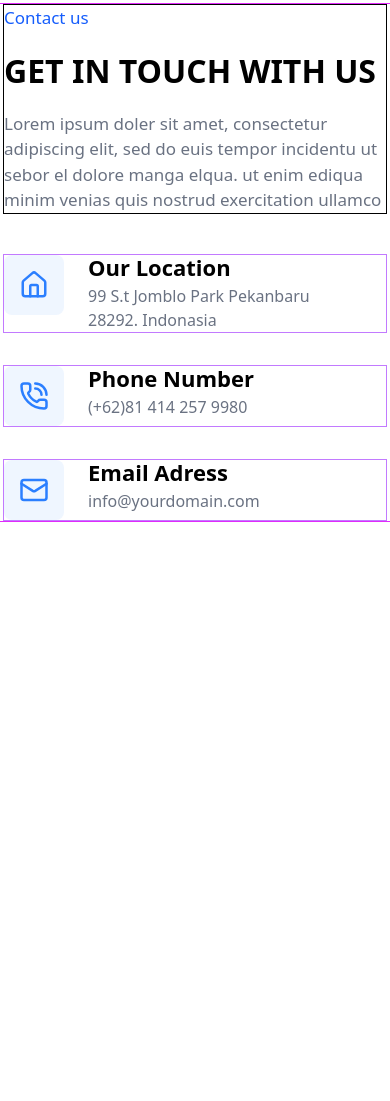
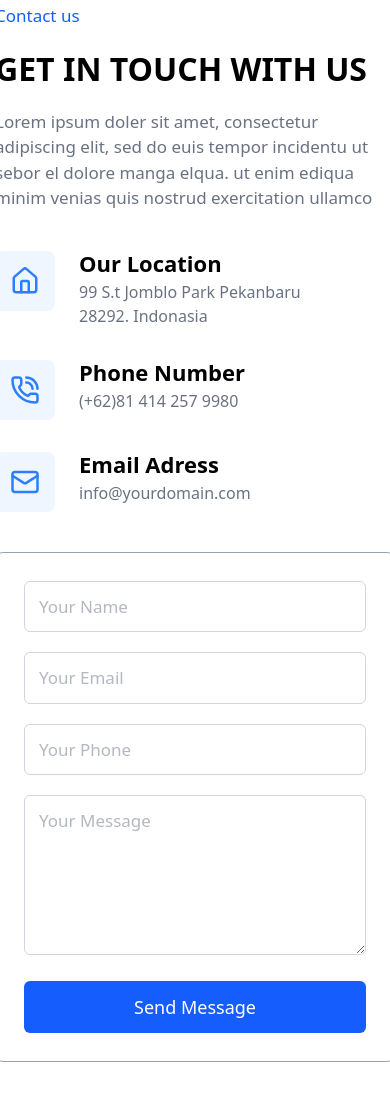
Before and after one commit to msharjeelaslam/StartupWebsite, a website: page src/index.html in a window 390 px wide. Shown: the part 10728-11829 px from the top of the page. Before the commit the page ends 11330 px from the top, so only its background shows below. Drawn offline with Linux system fonts and the light colour scheme.

Commit message:
completed making 1st footer fully responsive

```diff
--- a/src/index.html
+++ b/src/index.html
@@ -764,12 +764,12 @@
     <!--main container div-->
     <div class="flex justify-center items-center mb-20">
       <!--grid div-->
-      <div class="min-w-100 xs:min-w-130 sm:min-w-168 md:min-w-230 lg:min-w-273 border border-fuchsia-500 flex justify-center items-center">
+      <div class=" grid grid-cols-1 md:grid-cols-2 gap-y-10 min-w-100 xs:min-w-130 sm:min-w-168 md:min-w-230 lg:min-w-273  ">
         <!--content div 1-->
         <div class="grid grid-cols-1 gap-y-10">
           <!-- uppar content div 1-->
           <div>
-            <div class="grid grid-cols-1 gap-y-4 sm:gap-y-5 max-w-96 xs:min-w-128 sm:min-w-166 md:min-w-104 md:max-w-104 lg:min-w-130 border border-black">
+            <div class="grid grid-cols-1 gap-y-4 sm:gap-y-5 max-w-96 xs:min-w-128 sm:min-w-166 md:min-w-104 md:max-w-104 lg:min-w-130 ">
               <div class="text-[17px]  text-blue-600 font-sans font-medium">Contact us</div>
               <div class="text-[32px] xs:text-[38px] sm:text-[40px] md:text-[36px] lg:text-[42px]   font-sans font-bold">GET IN TOUCH WITH US</div>
               <div class="text-[17px] font-sans text-gray-500 xs:max-w-120 sm:max-w-146 md:max-w-102 lg:min-w-118">Lorem ipsum doler sit amet, consectetur adipiscing elit, sed do euis tempor incidentu ut sebor el dolore manga elqua. ut enim ediqua minim venias quis nostrud exercitation ullamco</div>
@@ -780,7 +780,7 @@
           <div>
             <div class="grid grid-cols-1 gap-y-8">
 
-              <div class="flex gap-x-6 border border-purple-400 max-w-100">
+              <div class="flex gap-x-6   max-w-100">
 
                 <div class=" w-15 h-15 xs:w-18 xs:h-18 flex justify-center items-center rounded-lg bg-blue-50">
                   <svg  class="text-blue-500 xs:w-9 xs:h-9 " xmlns="http://www.w3.org/2000/svg" width="30" height="30" viewBox="0 0 24 24" fill="none" stroke="currentColor" stroke-width="2" stroke-linecap="round" stroke-linejoin="round" class="lucide lucide-house-icon lucide-house"><path d="M15 21v-8a1 1 0 0 0-1-1h-4a1 1 0 0 0-1 1v8"/><path d="M3 10a2 2 0 0 1 .709-1.528l7-6a2 2 0 0 1 2.582 0l7 6A2 2 0 0 1 21 10v9a2 2 0 0 1-2 2H5a2 2 0 0 1-2-2z"/></svg>
@@ -793,7 +793,7 @@
 
               </div>
 
-               <div class="flex gap-x-6 border border-purple-400 max-w-100">
+               <div class="flex gap-x-6 max-w-100">
 
                 <div class=" w-15 h-15 xs:w-18 xs:h-18 flex justify-center items-center rounded-lg bg-blue-50">
                   <svg class="text-blue-500 xs:w-9 xs:h-9 " xmlns="http://www.w3.org/2000/svg" width="30" height="30" viewBox="0 0 24 24" fill="none" stroke="currentColor" stroke-width="2" stroke-linecap="round" stroke-linejoin="round" class="lucide lucide-phone-call-icon lucide-phone-call"><path d="M13 2a9 9 0 0 1 9 9"/><path d="M13 6a5 5 0 0 1 5 5"/><path d="M13.832 16.568a1 1 0 0 0 1.213-.303l.355-.465A2 2 0 0 1 17 15h3a2 2 0 0 1 2 2v3a2 2 0 0 1-2 2A18 18 0 0 1 2 4a2 2 0 0 1 2-2h3a2 2 0 0 1 2 2v3a2 2 0 0 1-.8 1.6l-.468.351a1 1 0 0 0-.292 1.233 14 14 0 0 0 6.392 6.384"/></svg>
@@ -806,7 +806,7 @@
 
               </div>
 
-               <div class="flex gap-x-6 border border-purple-400 max-w-100">
+               <div class="flex gap-x-6  max-w-100">
 
                 <div class=" w-15 h-15 xs:w-18 xs:h-18 flex justify-center items-center rounded-lg bg-blue-50">
                   <svg class="text-blue-500 xs:w-9 xs:h-9 " xmlns="http://www.w3.org/2000/svg" width="30" height="30" viewBox="0 0 24 24" fill="none" stroke="currentColor" stroke-width="2" stroke-linecap="round" stroke-linejoin="round" class="lucide lucide-mail-icon lucide-mail"><path d="m22 7-8.991 5.727a2 2 0 0 1-2.009 0L2 7"/><rect x="2" y="4" width="20" height="16" rx="2"/></svg>
@@ -826,7 +826,27 @@
 
         <!--content div 2-->
         <div>
-          <div></div>
+          <div class="border border-gray-400 rounded-lg px-7 py-7 xs:px-8 xs:py-8 sm:px-9 sm-py-9 w-full grid grid-cols-1 gap-y-5 xs:gap-y-7 sm:gap-y-8">
+
+            <div>
+              <input class="px-3.5 py-3 rounded-md w-full  text-[17px] text-gray-500 border border-gray-300 outline-0" type="text" placeholder="Your Name">
+            </div>
+
+            <div>
+              <input class="px-3.5 py-3 rounded-md w-full  text-[17px] text-gray-500 border border-gray-300 outline-0" type="text" placeholder="Your Email">
+            </div>
+
+            <div>
+              <input class="px-3.5 py-3 rounded-md w-full  text-[17px] text-gray-500 border border-gray-300 outline-0" type="text" placeholder="Your Phone">
+            </div>
+
+            <div>
+              <textarea class="px-3.5 py-3 rounded-md w-full h-40  text-[17px] text-gray-500 border border-gray-300 outline-0" placeholder="Your Message"  name="" id=""></textarea>
+            </div>
+
+            <button class="bg-blue-600 rounded-md hover:cursor-pointer hover:bg-blue-500 text-white text-lg font-sans font-medium py-3">Send Message</button>
+
+          </div>
         </div>
 
       </div>
```
Also changed, not shown: src/output.css.
